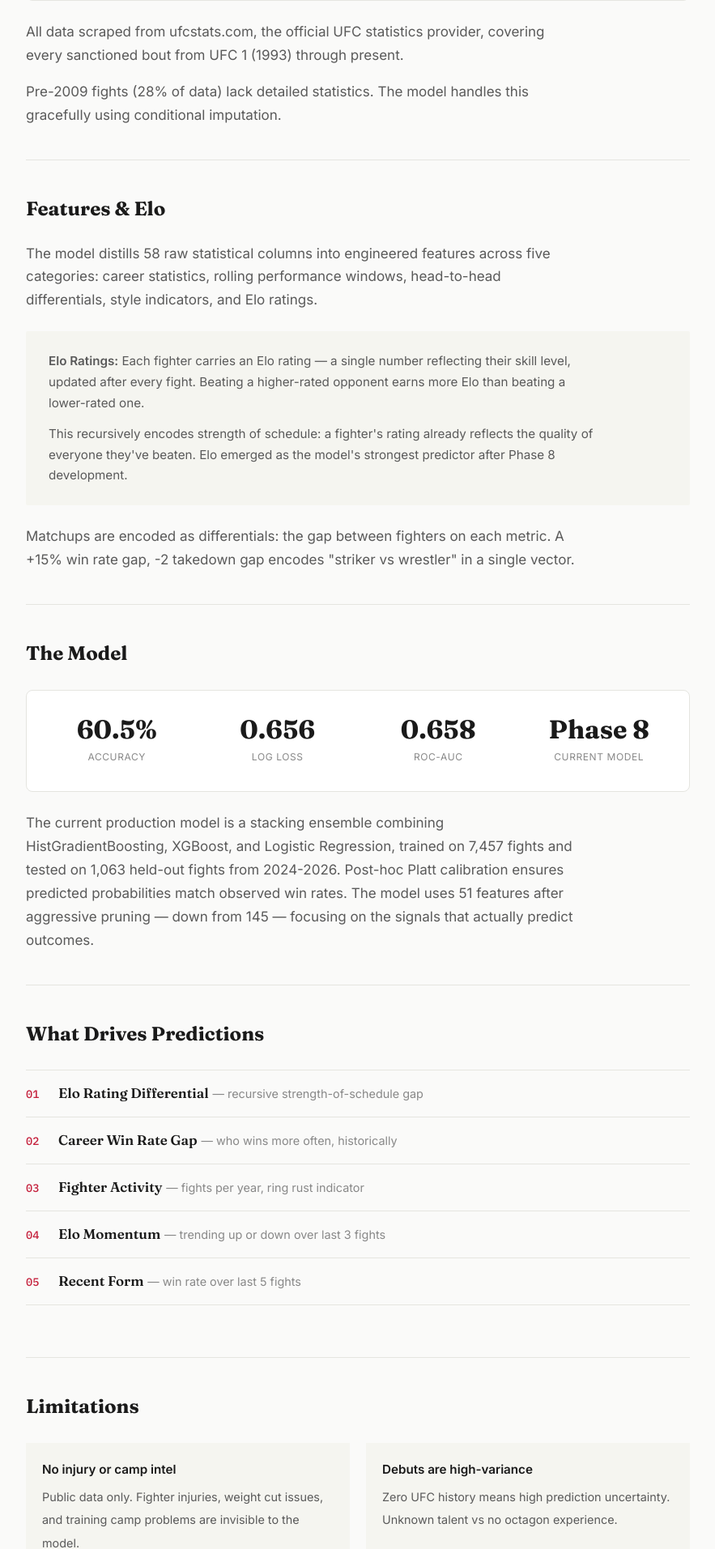
After one commit to jsiwinski/ufc-fight-predictor, a Flask app: page /methodology in a window 1280 px wide. The commit adds this page. Shown: the part 874-2787 px from the top of the page at 81% size, without its empty margins (198-1081 px from the left). Run offline with Flask 3, Linux system fonts and the light colour scheme.

Commit message:
feat: methodology summary page, reorder nav tabs (archive → upcoming → methodology)
- Create /methodology route with condensed single-page model summary
- Add /methodology/full to serve complete technical documentation
- Reorder nav: Archive | Upcoming | Methodology (track record first)
- Redirect /about to /methodology for backwards compatibility

Co-Authored-By: Claude Opus 4.5 <noreply@anthropic.com>

```diff
--- a/src/web/app.py
+++ b/src/web/app.py
@@ -6,7 +6,9 @@ Routes:
     /                   - Next upcoming event predictions
     /event/<slug>       - Specific event predictions
     /archive            - Past predicted events with results
-    /about              - Link to methodology
+    /upcoming           - List of upcoming events
+    /methodology        - Model methodology summary
+    /methodology/full   - Full technical methodology document
     /api/predict/<slug> - JSON API for predictions
 """
 
@@ -19,7 +21,7 @@ from datetime import datetime, timedelta
 from pathlib import Path
 from typing import Dict, List, Optional, Tuple
 
-from flask import Flask, jsonify, render_template, redirect, url_for
+from flask import Flask, jsonify, render_template, redirect, url_for, send_from_directory
 
 # Human-readable feature name mapping (shortened for bar chart display)
 FEATURE_LABELS = {
@@ -1047,10 +1049,22 @@ def backtest(date_str: str):
     return render_template('event.html', event=data)
 
 
+@app.route('/methodology')
+def methodology():
+    """Methodology summary page."""
+    return render_template('methodology.html')
+
+
+@app.route('/methodology/full')
+def methodology_full():
+    """Serve the full technical methodology document."""
+    return send_from_directory(PROJECT_ROOT / 'docs', 'ufc_fight_model_methodology.html')
+
+
 @app.route('/about')
 def about():
-    """Redirect to methodology document."""
-    return redirect('/static/methodology.html')
+    """Redirect to methodology page."""
+    return redirect('/methodology')
 
 
 @app.route('/api/predict/next')
--- a/src/web/templates/base.html
+++ b/src/web/templates/base.html
@@ -15,9 +15,9 @@
         <nav>
             <a href="/" class="site-title">UFC Predictions</a>
             <ul>
+                <li><a href="/archive">Archive</a></li>
                 <li><a href="/upcoming">Upcoming</a></li>
-                <li><a href="/archive">Archive</a></li>
-                <li><a href="/about">Methodology</a></li>
+                <li><a href="/methodology">Methodology</a></li>
             </ul>
         </nav>
     </header>
--- /dev/null
+++ b/src/web/templates/methodology.html
@@ -0,0 +1,348 @@
+{% extends "base.html" %}
+
+{% block title %}Methodology - UFC Predictions{% endblock %}
+
+{% block extra_css %}
+<style>
+/* Methodology Page Styles */
+.methodology-header {
+    margin-bottom: 50px;
+    padding-bottom: 30px;
+    border-bottom: 1px solid var(--border);
+}
+
+.methodology-title {
+    font-family: 'Fraunces', serif;
+    font-size: clamp(2rem, 4vw, 2.5rem);
+    font-weight: 700;
+    letter-spacing: -0.02em;
+    margin-bottom: 8px;
+}
+
+.methodology-subtitle {
+    font-size: 1rem;
+    color: var(--text-secondary);
+}
+
+/* Section styling */
+.methodology-section {
+    padding: 40px 0;
+    border-bottom: 1px solid var(--border);
+}
+
+.methodology-section:last-of-type {
+    border-bottom: none;
+}
+
+.methodology-section h2 {
+    font-family: 'Fraunces', serif;
+    font-size: 1.5rem;
+    font-weight: 700;
+    margin-bottom: 20px;
+    color: var(--text);
+}
+
+.methodology-section p {
+    color: var(--text-secondary);
+    margin-bottom: 16px;
+    max-width: 680px;
+}
+
+.methodology-section p:last-child {
+    margin-bottom: 0;
+}
+
+/* Stats row for methodology */
+.methodology-stats {
+    display: flex;
+    justify-content: space-around;
+    align-items: flex-start;
+    background: var(--card-bg);
+    border: 1px solid var(--border);
+    border-radius: 8px;
+    padding: 32px 24px;
+    margin: 24px 0;
+    gap: 24px;
+}
+
+.methodology-stat {
+    text-align: center;
+    flex: 1;
+}
+
+.methodology-stat-value {
+    font-family: 'Fraunces', serif;
+    font-size: 2rem;
+    font-weight: 700;
+    color: var(--text);
+    line-height: 1;
+    margin-bottom: 8px;
+}
+
+.methodology-stat-label {
+    font-size: 0.75rem;
+    color: var(--text-muted);
+    text-transform: uppercase;
+    letter-spacing: 0.05em;
+}
+
+/* Callout box */
+.callout {
+    background: var(--code-bg);
+    padding: 24px 28px;
+    margin: 24px 0;
+    border-radius: 2px;
+}
+
+.callout p {
+    font-size: 0.95rem;
+    margin-bottom: 12px;
+}
+
+.callout p:last-child {
+    margin-bottom: 0;
+}
+
+/* Feature importance list */
+.importance-list {
+    margin: 24px 0;
+}
+
+.importance-item {
+    display: flex;
+    align-items: baseline;
+    gap: 16px;
+    padding: 14px 0;
+    border-bottom: 1px solid var(--border);
+}
+
+.importance-item:first-child {
+    border-top: 1px solid var(--border);
+}
+
+.importance-rank {
+    font-family: 'IBM Plex Mono', monospace;
+    font-size: 0.85rem;
+    font-weight: 500;
+    color: var(--red);
+    min-width: 24px;
+}
+
+.importance-content {
+    flex: 1;
+}
+
+.importance-name {
+    font-family: 'Fraunces', serif;
+    font-weight: 600;
+    color: var(--text);
+}
+
+.importance-desc {
+    color: var(--text-muted);
+    font-size: 0.9rem;
+}
+
+/* Limitations grid */
+.limitations-grid {
+    display: grid;
+    grid-template-columns: 1fr 1fr;
+    gap: 20px;
+    margin: 24px 0;
+}
+
+.limitation-item {
+    background: var(--code-bg);
+    padding: 20px;
+}
+
+.limitation-item strong {
+    color: var(--text);
+    display: block;
+    margin-bottom: 6px;
+    font-size: 0.95rem;
+}
+
+.limitation-item span {
+    color: var(--text-secondary);
+    font-size: 0.9rem;
+}
+
+/* Link styling */
+.methodology-link {
+    color: var(--red);
+    text-decoration: none;
+}
+
+.methodology-link:hover {
+    text-decoration: underline;
+}
+
+/* Responsive */
+@media (max-width: 768px) {
+    .methodology-stats {
+        flex-wrap: wrap;
+        gap: 16px;
+        padding: 20px 16px;
+    }
+
+    .methodology-stat {
+        min-width: 45%;
+    }
+
+    .methodology-stat-value {
+        font-size: 1.5rem;
+    }
+
+    .limitations-grid {
+        grid-template-columns: 1fr;
+    }
+}
+</style>
+{% endblock %}
+
+{% block content %}
+<div class="methodology-header">
+    <h1 class="methodology-title">How the Model Works</h1>
+    <p class="methodology-subtitle">Probabilistic MMA prediction using gradient boosting, Elo ratings, and 30 years of fight data.</p>
+</div>
+
+{# Section 1: The Approach #}
+<section class="methodology-section">
+    <h2>The Approach</h2>
+    <p>This model outputs win <strong>probabilities</strong>, not binary picks. A 65% prediction means Fighter A wins 65 out of 100 similar matchups. This probabilistic approach acknowledges uncertainty and provides actionable information: 90% vs 55% predictions have vastly different confidence levels, even if both predict the same winner.</p>
+    <p>The model uses only public historical data from ufcstats.com. No insider info, no injury reports, no training camp intel. Probabilistic output enables value detection: edge is found in the gap between model and market, not in being right every fight.</p>
+</section>
+
+{# Section 2: Data #}
+<section class="methodology-section">
+    <h2>Data</h2>
+    <div class="methodology-stats">
+        <div class="methodology-stat">
+            <div class="methodology-stat-value">8,520</div>
+            <div class="methodology-stat-label">Fights</div>
+        </div>
+        <div class="methodology-stat">
+            <div class="methodology-stat-value">760</div>
+            <div class="methodology-stat-label">Events</div>
+        </div>
+        <div class="methodology-stat">
+            <div class="methodology-stat-value">~3,000</div>
+            <div class="methodology-stat-label">Fighters</div>
+        </div>
+        <div class="methodology-stat">
+            <div class="methodology-stat-value">31</div>
+            <div class="methodology-stat-label">Years of Data</div>
+        </div>
+    </div>
+    <p>All data scraped from ufcstats.com, the official UFC statistics provider, covering every sanctioned bout from UFC 1 (1993) through present.</p>
+    <p>Pre-2009 fights (28% of data) lack detailed statistics. The model handles this gracefully using conditional imputation.</p>
+</section>
+
+{# Section 3: Features & Elo #}
+<section class="methodology-section">
+    <h2>Features & Elo</h2>
+    <p>The model distills 58 raw statistical columns into engineered features across five categories: career statistics, rolling performance windows, head-to-head differentials, style indicators, and Elo ratings.</p>
+    <div class="callout">
+        <p><strong>Elo Ratings:</strong> Each fighter carries an Elo rating &mdash; a single number reflecting their skill level, updated after every fight. Beating a higher-rated opponent earns more Elo than beating a lower-rated one.</p>
+        <p>This recursively encodes strength of schedule: a fighter's rating already reflects the quality of everyone they've beaten. Elo emerged as the model's strongest predictor after Phase 8 development.</p>
+    </div>
+    <p>Matchups are encoded as differentials: the gap between fighters on each metric. A +15% win rate gap, -2 takedown gap encodes "striker vs wrestler" in a single vector.</p>
+</section>
+
+{# Section 4: The Model #}
+<section class="methodology-section">
+    <h2>The Model</h2>
+    <div class="methodology-stats">
+        <div class="methodology-stat">
+            <div class="methodology-stat-value">60.5%</div>
+            <div class="methodology-stat-label">Accuracy</div>
+        </div>
+        <div class="methodology-stat">
+            <div class="methodology-stat-value">0.656</div>
+            <div class="methodology-stat-label">Log Loss</div>
+        </div>
+        <div class="methodology-stat">
+            <div class="methodology-stat-value">0.658</div>
+            <div class="methodology-stat-label">ROC-AUC</div>
+        </div>
+        <div class="methodology-stat">
+            <div class="methodology-stat-value">Phase 8</div>
+            <div class="methodology-stat-label">Current Model</div>
+        </div>
+    </div>
+    <p>The current production model is a stacking ensemble combining HistGradientBoosting, XGBoost, and Logistic Regression, trained on 7,457 fights and tested on 1,063 held-out fights from 2024-2026. Post-hoc Platt calibration ensures predicted probabilities match observed win rates. The model uses 51 features after aggressive pruning &mdash; down from 145 &mdash; focusing on the signals that actually predict outcomes.</p>
+</section>
+
+{# Section 5: What Drives Predictions #}
+<section class="methodology-section">
+    <h2>What Drives Predictions</h2>
+    <div class="importance-list">
+        <div class="importance-item">
+            <span class="importance-rank">01</span>
+            <div class="importance-content">
+                <span class="importance-name">Elo Rating Differential</span>
+                <span class="importance-desc"> &mdash; recursive strength-of-schedule gap</span>
+            </div>
+        </div>
+        <div class="importance-item">
+            <span class="importance-rank">02</span>
+            <div class="importance-content">
+                <span class="importance-name">Career Win Rate Gap</span>
+                <span class="importance-desc"> &mdash; who wins more often, historically</span>
+            </div>
+        </div>
+        <div class="importance-item">
+            <span class="importance-rank">03</span>
+            <div class="importance-content">
+                <span class="importance-name">Fighter Activity</span>
+                <span class="importance-desc"> &mdash; fights per year, ring rust indicator</span>
+            </div>
+        </div>
+        <div class="importance-item">
+            <span class="importance-rank">04</span>
+            <div class="importance-content">
+                <span class="importance-name">Elo Momentum</span>
+                <span class="importance-desc"> &mdash; trending up or down over last 3 fights</span>
+            </div>
+        </div>
+        <div class="importance-item">
+            <span class="importance-rank">05</span>
+            <div class="importance-content">
+                <span class="importance-name">Recent Form</span>
+                <span class="importance-desc"> &mdash; win rate over last 5 fights</span>
+            </div>
+        </div>
+    </div>
+</section>
+
+{# Section 6: Limitations #}
+<section class="methodology-section">
+    <h2>Limitations</h2>
+    <div class="limitations-grid">
+        <div class="limitation-item">
+            <strong>No injury or camp intel</strong>
+            <span>Public data only. Fighter injuries, weight cut issues, and training camp problems are invisible to the model.</span>
+        </div>
+        <div class="limitation-item">
+            <strong>Debuts are high-variance</strong>
+            <span>Zero UFC history means high prediction uncertainty. Unknown talent vs no octagon experience.</span>
+        </div>
+        <div class="limitation-item">
+            <strong>~5pp gap to Vegas</strong>
+            <span>Sportsbooks achieve ~65% implied accuracy with data we don't have. The gap may be irreducible.</span>
+        </div>
+        <div class="limitation-item">
+            <strong>Close decisions are coin flips</strong>
+            <span>Judging is subjective. The model predicts fight outcome, not judge behavior.</span>
+        </div>
+    </div>
+</section>
+
+{# Section 7: Evolution #}
+<section class="methodology-section">
+    <h2>Evolution</h2>
+    <p>This is Phase 8 of the model. Through 8 iterations, the system evolved from a basic HistGradientBoosting classifier to a stacking ensemble with Elo ratings, post-hoc calibration, and aggressive feature pruning. Each phase brought incremental improvements &mdash; the biggest gains came from adding Elo (strength-of-schedule encoding) and pruning 89 zero-importance features.</p>
+    <p><a href="/methodology/full" class="methodology-link">Read the full technical methodology &rarr;</a></p>
+</section>
+{% endblock %}
```
